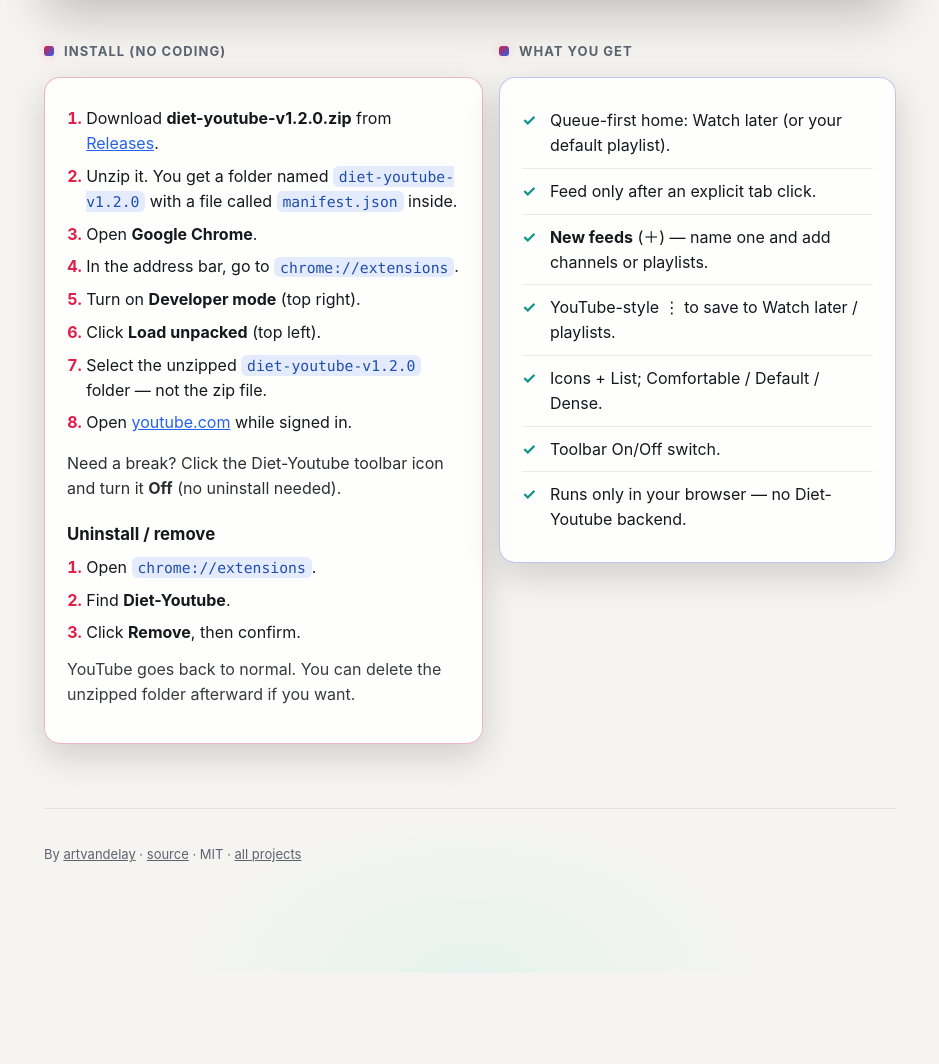
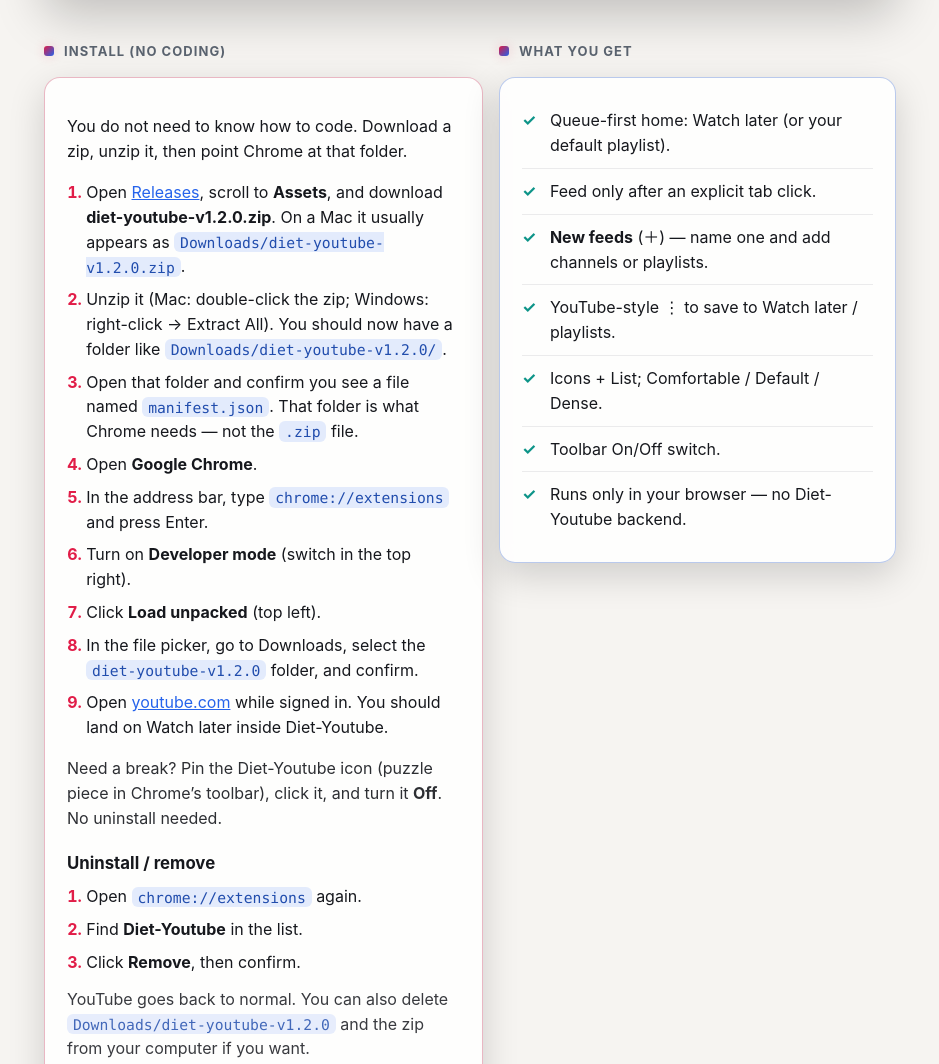
Before and after one commit to artvandelay/diet-youtube, a browser extension: page docs/index.html in a window 1280 px wide. Shown: the part 1941-3005 px from the top of the page, without its empty margins (170-1109 px from the left). Before the commit the page ends 2914 px from the top, so only its background shows below. Drawn offline with Linux system fonts and the light colour scheme.

Commit message:
Spell out install with concrete Downloads paths
Non-coder instructions now name the zip path, the unzipped folder
example, where to find manifest.json, and how to Remove.

```diff
--- a/docs/index.html
+++ b/docs/index.html
@@ -209,24 +209,26 @@
     <div>
       <h2>Install (no coding)</h2>
       <div class="card install">
+        <p>You do not need to know how to code. Download a zip, unzip it, then point Chrome at that folder.</p>
         <ol class="install">
-          <li>Download <strong>diet-youtube-v1.2.0.zip</strong> from <a href="https://github.com/artvandelay/diet-youtube/releases/latest">Releases</a>.</li>
-          <li>Unzip it. You get a folder named <code>diet-youtube-v1.2.0</code> with a file called <code>manifest.json</code> inside.</li>
+          <li>Open <a href="https://github.com/artvandelay/diet-youtube/releases/latest">Releases</a>, scroll to <strong>Assets</strong>, and download <strong>diet-youtube-v1.2.0.zip</strong>. On a Mac it usually appears as <code>Downloads/diet-youtube-v1.2.0.zip</code>.</li>
+          <li>Unzip it (Mac: double-click the zip; Windows: right-click → Extract All). You should now have a folder like <code>Downloads/diet-youtube-v1.2.0/</code>.</li>
+          <li>Open that folder and confirm you see a file named <code>manifest.json</code>. That folder is what Chrome needs — not the <code>.zip</code> file.</li>
           <li>Open <strong>Google Chrome</strong>.</li>
-          <li>In the address bar, go to <code>chrome://extensions</code>.</li>
-          <li>Turn on <strong>Developer mode</strong> (top right).</li>
+          <li>In the address bar, type <code>chrome://extensions</code> and press Enter.</li>
+          <li>Turn on <strong>Developer mode</strong> (switch in the top right).</li>
           <li>Click <strong>Load unpacked</strong> (top left).</li>
-          <li>Select the unzipped <code>diet-youtube-v1.2.0</code> folder — not the zip file.</li>
-          <li>Open <a href="https://www.youtube.com">youtube.com</a> while signed in.</li>
+          <li>In the file picker, go to Downloads, select the <code>diet-youtube-v1.2.0</code> folder, and confirm.</li>
+          <li>Open <a href="https://www.youtube.com">youtube.com</a> while signed in. You should land on Watch later inside Diet-Youtube.</li>
         </ol>
-        <p style="margin-top:1rem;opacity:.9">Need a break? Click the Diet-Youtube toolbar icon and turn it <strong>Off</strong> (no uninstall needed).</p>
+        <p style="margin-top:1rem;opacity:.9">Need a break? Pin the Diet-Youtube icon (puzzle piece in Chrome’s toolbar), click it, and turn it <strong>Off</strong>. No uninstall needed.</p>
         <h3 style="margin:1.25rem 0 .5rem;font-size:1.05rem">Uninstall / remove</h3>
         <ol class="install">
-          <li>Open <code>chrome://extensions</code>.</li>
-          <li>Find <strong>Diet-Youtube</strong>.</li>
+          <li>Open <code>chrome://extensions</code> again.</li>
+          <li>Find <strong>Diet-Youtube</strong> in the list.</li>
           <li>Click <strong>Remove</strong>, then confirm.</li>
         </ol>
-        <p style="margin-top:.75rem;opacity:.85">YouTube goes back to normal. You can delete the unzipped folder afterward if you want.</p>
+        <p style="margin-top:.75rem;opacity:.85">YouTube goes back to normal. You can also delete <code>Downloads/diet-youtube-v1.2.0</code> and the zip from your computer if you want.</p>
       </div>
     </div>
     <div>
```
Also changed, not shown: README.md.
